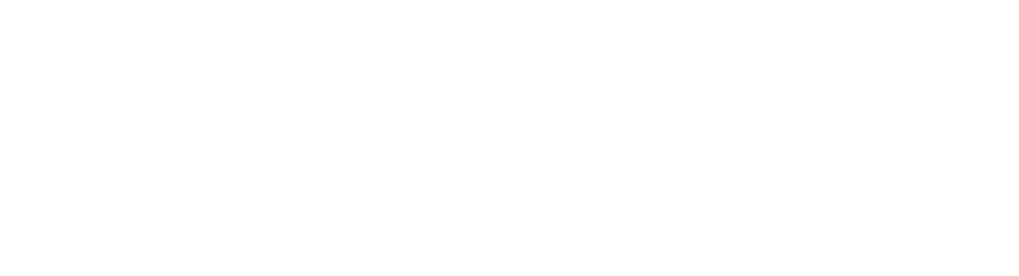
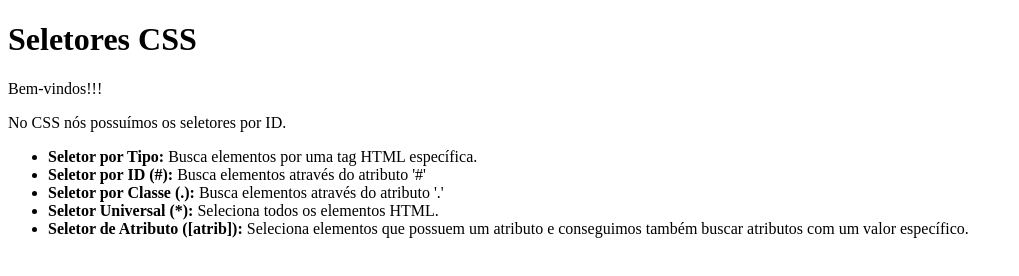
Before and after one commit to FlaviaColiv/BootCamp-DIO-Jogos, a plain HTML site: page index.html in a window 1280 px wide. Shown: the whole page, without its empty margins (0-1019 px from the left). Drawn offline with Linux system fonts and the light colour scheme.

Commit message:
Iniciando CSS

```diff
--- /dev/null
+++ b/assets/css/style.css
@@ -0,0 +1,5 @@
+
+
+h1 {
+
+}
--- a/index.html
+++ b/index.html
@@ -1,15 +1,25 @@
 <!DOCTYPE html>
-<html lang="en">
+<html lang="pt-br">
 <head>
     <meta charset="UTF-8">
     <meta name="viewport" content="width=device-width, initial-scale=1.0">
     <title>DIO - Desenvolvimento de Jogos</title>
+
+    <link rel="stylesheet" href="./assets/css/style.css">
+
 </head>
 <body>
-    <div class="menu-lateral">
-        <div class="links">
-
-        </div>
+    <h1>Seletores CSS</h1>
+    <p>Bem-vindos!!!</p>
+    <p>No CSS nós possuímos os seletores por ID.</p>
+    <div>
+        <ul>
+            <li><b>Seletor por Tipo: </b>Busca elementos por uma tag HTML específica.</li>
+            <li><b>Seletor por ID (#): </b>Busca elementos através do atributo '#'</li>
+            <li><b>Seletor por Classe (.): </b>Busca elementos através do atributo '.'</li>
+            <li><b>Seletor Universal (*): </b>Seleciona todos os elementos HTML.</li>
+            <li><b>Seletor de Atributo ([atrib]): </b>Seleciona elementos que possuem um atributo e conseguimos também buscar atributos com um valor específico.</li>
+        </ul>
     </div>
 </body>
 </html>
```
Also changed, not shown: crs/style.css (deleted).
